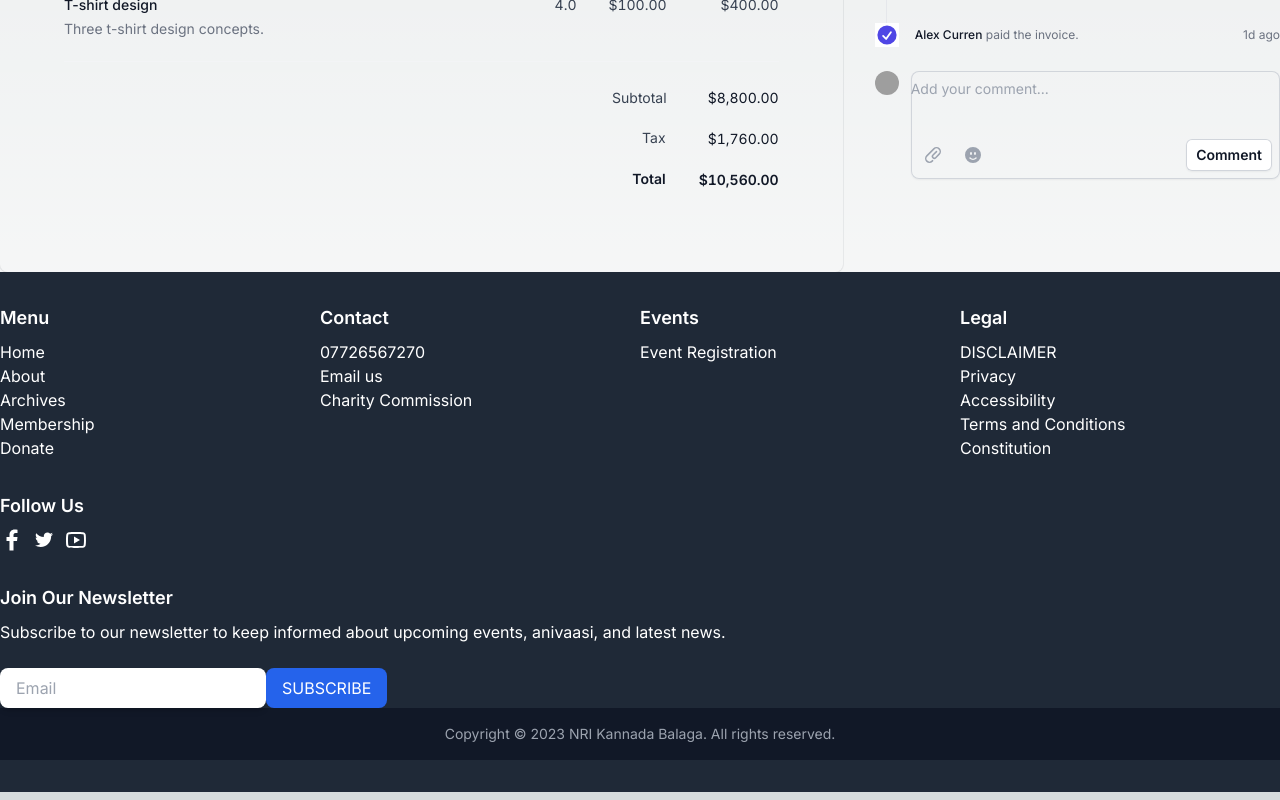
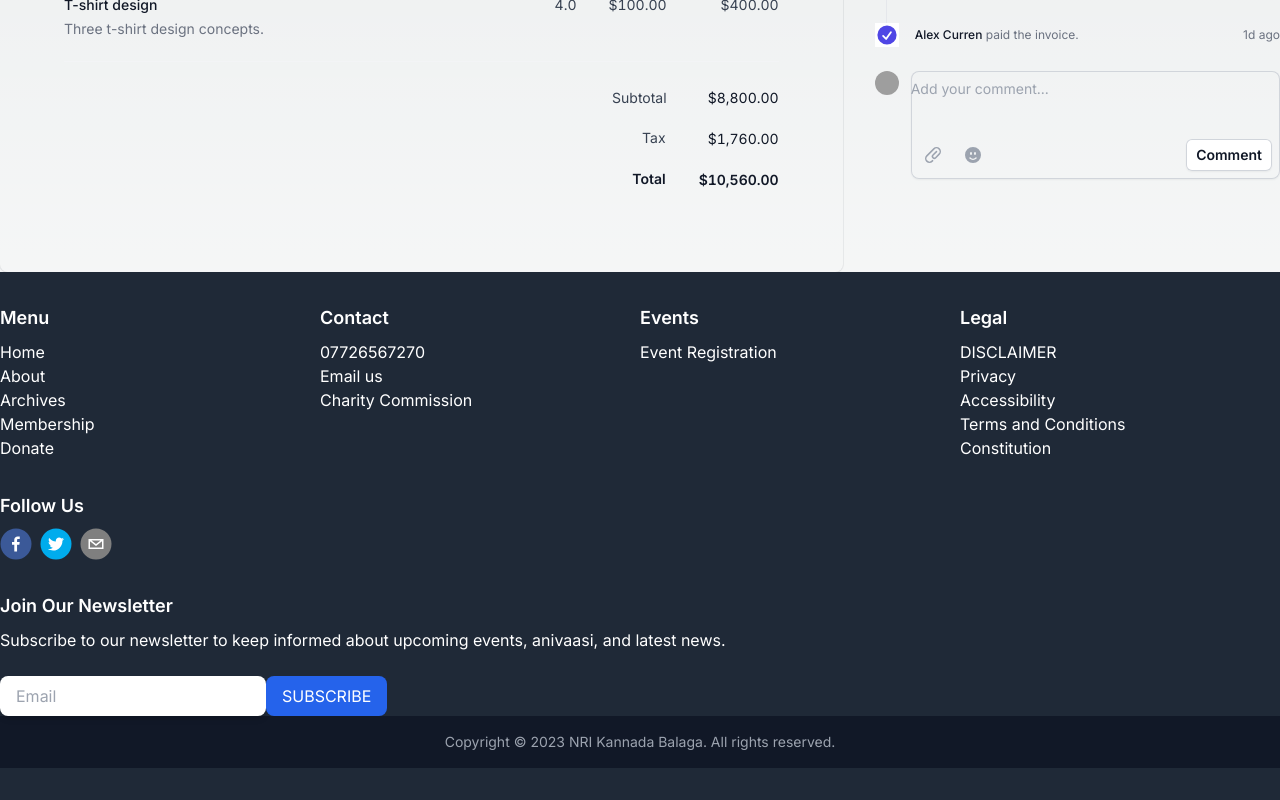
Before and after one commit to KarthikKBDevadiga/nrikannadabalaga, a Next.js app: page / in a window 1280 px wide. Shown: the part 1396-2196 px from the top of the page. Built offline with nearby package versions, Linux system fonts and the light colour scheme; grey boxes are pictures that could not be loaded.

Commit message:
Update Footer.tsx

```diff
--- a/components/Footer.tsx
+++ b/components/Footer.tsx
@@ -1,9 +1,10 @@
 import React from "react";
-import FacebookIcon from "@/icons/social/FacebookIcon";
-import TwitterIcon from "@/icons/social/TwitterIcon";
-import YoutubeIcon from "@/icons/social/YoutubeIcon";
+import { FacebookShareButton, TwitterShareButton, EmailShareButton } from "react-share";
+import { FacebookIcon, TwitterIcon, EmailIcon } from "react-share";
 
 const Footer = () => {
+  const shareUrl = "https://your-website-url.com"; // Replace with your website URL
+  const title = "Check out this website";
   return (
     <footer className="bg-gray-800 text-white py-8">
       <div className="container mx-auto">
@@ -47,15 +48,16 @@ const Footer = () => {
         <div className="mt-8">
           <h3 className="text-lg font-semibold">Follow Us</h3>
           <div className="flex mt-2">
-            <a href="https://www.facebook.com" target="_blank" rel="noreferrer" className="mr-2">
-              <FacebookIcon className="w-6 h-6" />
-            </a>
-            <a href="https://www.twitter.com" target="_blank" rel="noreferrer" className="mr-2">
-              <TwitterIcon className="w-6 h-6" />
-            </a>
-            <a href="https://www.youtube.com" target="_blank" rel="noreferrer">
-              <YoutubeIcon className="w-6 h-6" />
-            </a>
+            {/* Social Media Sharing Buttons */}
+            <FacebookShareButton url={shareUrl} quote={title} className="mr-2">
+              <FacebookIcon size={32} round />
+            </FacebookShareButton>
+            <TwitterShareButton url={shareUrl} title={title} className="mr-2">
+              <TwitterIcon size={32} round />
+            </TwitterShareButton>
+            <EmailShareButton url={shareUrl} subject={title}>
+              <EmailIcon size={32} round />
+            </EmailShareButton>
           </div>
         </div>
 
```
